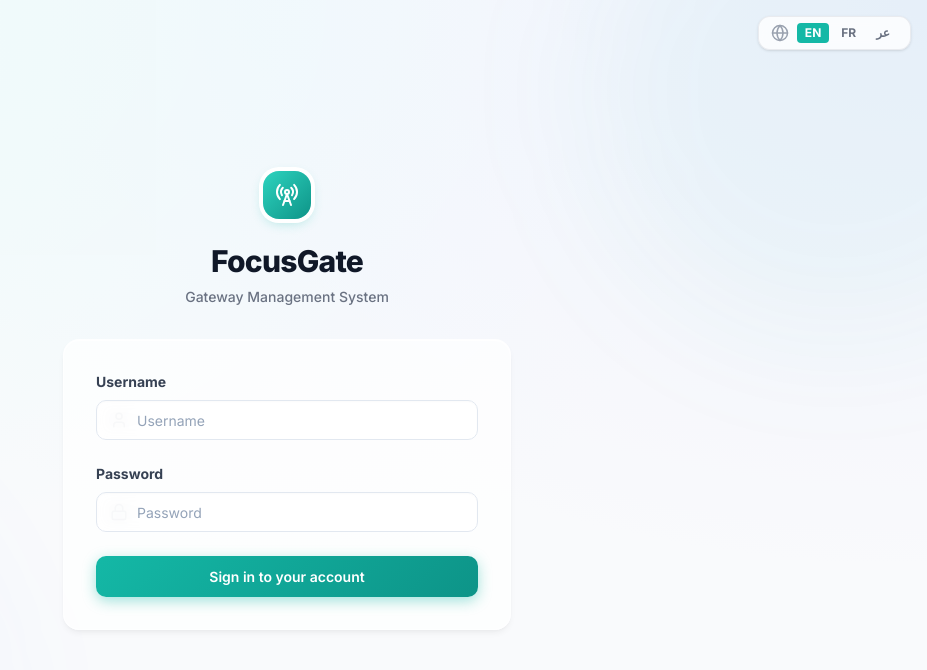
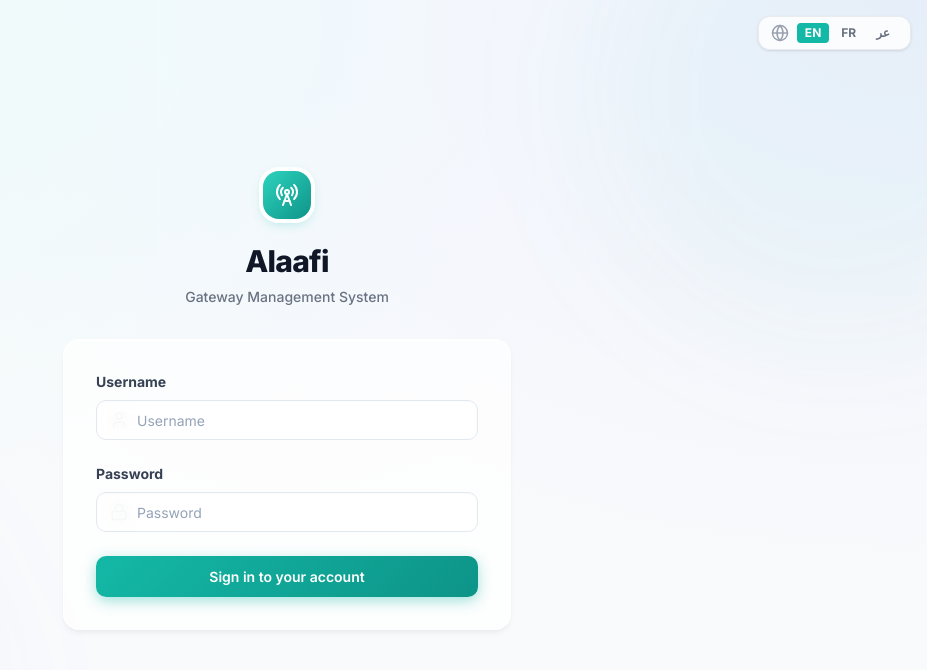
Before and after one commit to oguenfoude/FocusGateWeb, a Next.js app: page /login in a window 1280 px wide. Shown: the top 670 px of the page, without its empty margins (353-1280 px from the left). Built offline with nearby package versions, Linux system fonts and the light colour scheme; no server answers.

Commit message:
feat: rebrand to Alaafi + fix missing i18n keys (users.credit, withdrawals.noteLabel)

```diff
--- a/package.json
+++ b/package.json
@@ -1,5 +1,5 @@
 {
-  "name": "focusgate-web",
+  "name": "alaafi-web",
   "version": "0.1.0",
   "private": true,
   "scripts": {
--- a/src/app/layout.tsx
+++ b/src/app/layout.tsx
@@ -8,8 +8,8 @@ import { Toaster } from 'sonner'
 const inter = Inter({ subsets: ['latin'] })
 
 export const metadata: Metadata = {
-  title: 'FocusGate Dashboard',
-  description: 'Manage FocusGate USB Modem SMS Gateway',
+  title: 'Alaafi Dashboard',
+  description: 'Manage Alaafi USB Modem SMS Gateway',
 }
 
 export default function RootLayout({ children }: { children: React.ReactNode }) {
--- a/src/components/shared/Sidebar.tsx
+++ b/src/components/shared/Sidebar.tsx
@@ -88,7 +88,7 @@ export function Sidebar() {
             <RadioTower className="text-white h-5 w-5" />
           </div>
           <div className="flex-1 min-w-0">
-            <h1 className="text-base font-bold tracking-tight">FocusGate</h1>
+            <h1 className="text-base font-bold tracking-tight">Alaafi</h1>
             <p className="text-[11px] text-slate-400 mt-0.5">{t('app.name')}</p>
           </div>
           {/* Close button on mobile */}
--- a/src/i18n/ar.json
+++ b/src/i18n/ar.json
@@ -1,6 +1,6 @@
 {
   "app": {
-    "name": "FocusGate",
+    "name": "Alaafi",
     "adminTitle": "لوحة الإدارة",
     "userTitle": "لوحة المستخدم"
   },
@@ -22,7 +22,7 @@
     "logout": "تسجيل الخروج",
     "username": "اسم المستخدم",
     "password": "كلمة المرور",
-    "loginTitle": "FocusGate",
+    "loginTitle": "Alaafi",
     "loginSubtitle": "نظام إدارة البوابة",
     "loginButton": "تسجيل الدخول إلى حسابك",
     "loginError": "اسم المستخدم أو كلمة المرور غير صحيحة"
@@ -168,6 +168,7 @@
     "actions": "الإجراءات",
     "archive": "أرشفة",
     "restore": "استعادة",
+    "credit": "إضافة رصيد للمستخدم",
     "noUsers": "لم يتم العثور على مستخدمين مطابقين",
     "count": "{{count}} مستخدمين",
     "user": "مستخدم",
@@ -287,6 +288,7 @@
     "requestedAt": "تاريخ الطلب",
     "processedAt": "تاريخ المعالجة",
     "confirmTitle": "هل أنت متأكد تماماً؟",
+    "noteLabel": "ملاحظة المدير (اختياري)",
     "confirmApproveBody": "سيقوم هذا الإجراء بموافقة على طلب سحب مبلغ {{amount}} DA للمستخدم {{username}}.",
     "confirmRejectBody": "سيقوم هذا الإجراء برفض طلب سحب مبلغ {{amount}} DA للمستخدم {{username}}.",
     "processing": "جارٍ المعالجة...",
--- a/src/i18n/en.json
+++ b/src/i18n/en.json
@@ -1,6 +1,6 @@
 {
   "app": {
-    "name": "FocusGate",
+    "name": "Alaafi",
     "adminTitle": "Administration Portal",
     "userTitle": "User Dashboard"
   },
@@ -22,7 +22,7 @@
     "logout": "Sign Out",
     "username": "Username",
     "password": "Password",
-    "loginTitle": "FocusGate",
+    "loginTitle": "Alaafi",
     "loginSubtitle": "Gateway Management System",
     "loginButton": "Sign in to your account",
     "loginError": "Invalid username or password"
@@ -167,6 +167,7 @@
     "actions": "Actions",
     "archive": "Archive",
     "restore": "Restore",
+    "credit": "Credit User",
     "noUsers": "No users found matching your criteria",
     "count": "{{count}} Users",
     "user": "User",
@@ -286,6 +287,7 @@
     "requestedAt": "Requested At",
     "processedAt": "Processed At",
     "confirmTitle": "Are you absolutely sure?",
+    "noteLabel": "Admin Note (Optional)",
     "confirmApproveBody": "This action will APPROVE the withdrawal request of {{amount}} DA for user {{username}}.",
     "confirmRejectBody": "This action will REJECT the withdrawal request of {{amount}} DA for user {{username}}.",
     "processing": "Processing...",
--- a/src/i18n/fr.json
+++ b/src/i18n/fr.json
@@ -1,6 +1,6 @@
 {
   "app": {
-    "name": "FocusGate",
+    "name": "Alaafi",
     "adminTitle": "Portail d'Administration",
     "userTitle": "Tableau de bord"
   },
@@ -22,7 +22,7 @@
     "logout": "Se déconnecter",
     "username": "Nom d'utilisateur",
     "password": "Mot de passe",
-    "loginTitle": "FocusGate",
+    "loginTitle": "Alaafi",
     "loginSubtitle": "Système de gestion de passerelle",
     "loginButton": "Se connecter à votre compte",
     "loginError": "Nom d'utilisateur ou mot de passe invalide"
@@ -168,6 +168,7 @@
     "actions": "Actions",
     "archive": "Archiver",
     "restore": "Restaurer",
+    "credit": "Créditer l'utilisateur",
     "noUsers": "Aucun utilisateur trouvé correspondant à vos critères",
     "count": "{{count}} Utilisateurs",
     "user": "Utilisateur",
@@ -287,6 +288,7 @@
     "requestedAt": "Demandé le",
     "processedAt": "Traité le",
     "confirmTitle": "Êtes-vous absolument sûr ?",
+    "noteLabel": "Note admin (Optionnel)",
     "confirmApproveBody": "Cette action va APPROUVER la demande de retrait de {{amount}} DA pour l'utilisateur {{username}}.",
     "confirmRejectBody": "Cette action va REJETER la demande de retrait de {{amount}} DA pour l'utilisateur {{username}}.",
     "processing": "Traitement...",
```
Also changed, not shown: 1 other file (tests, documents, lock files or other folders).
